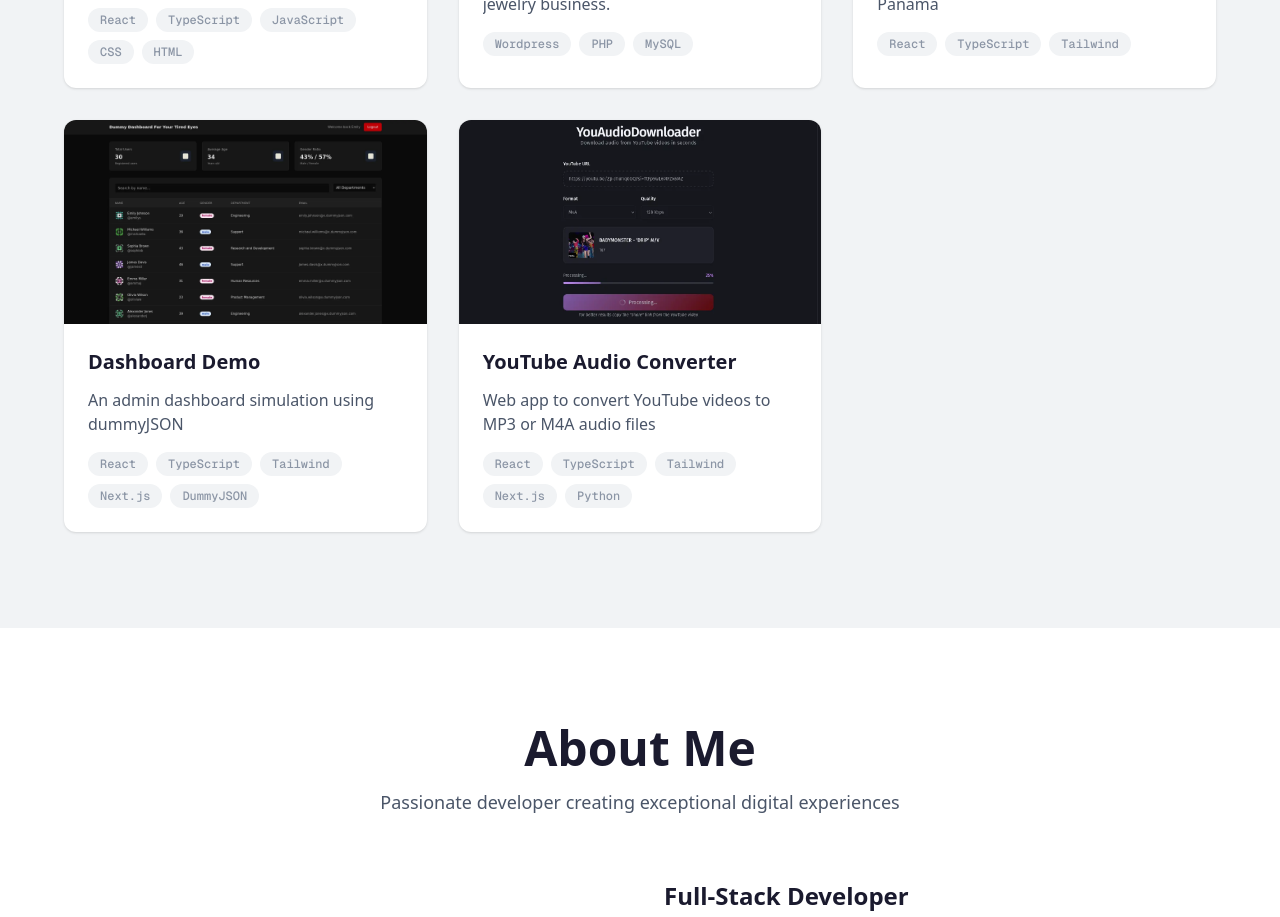
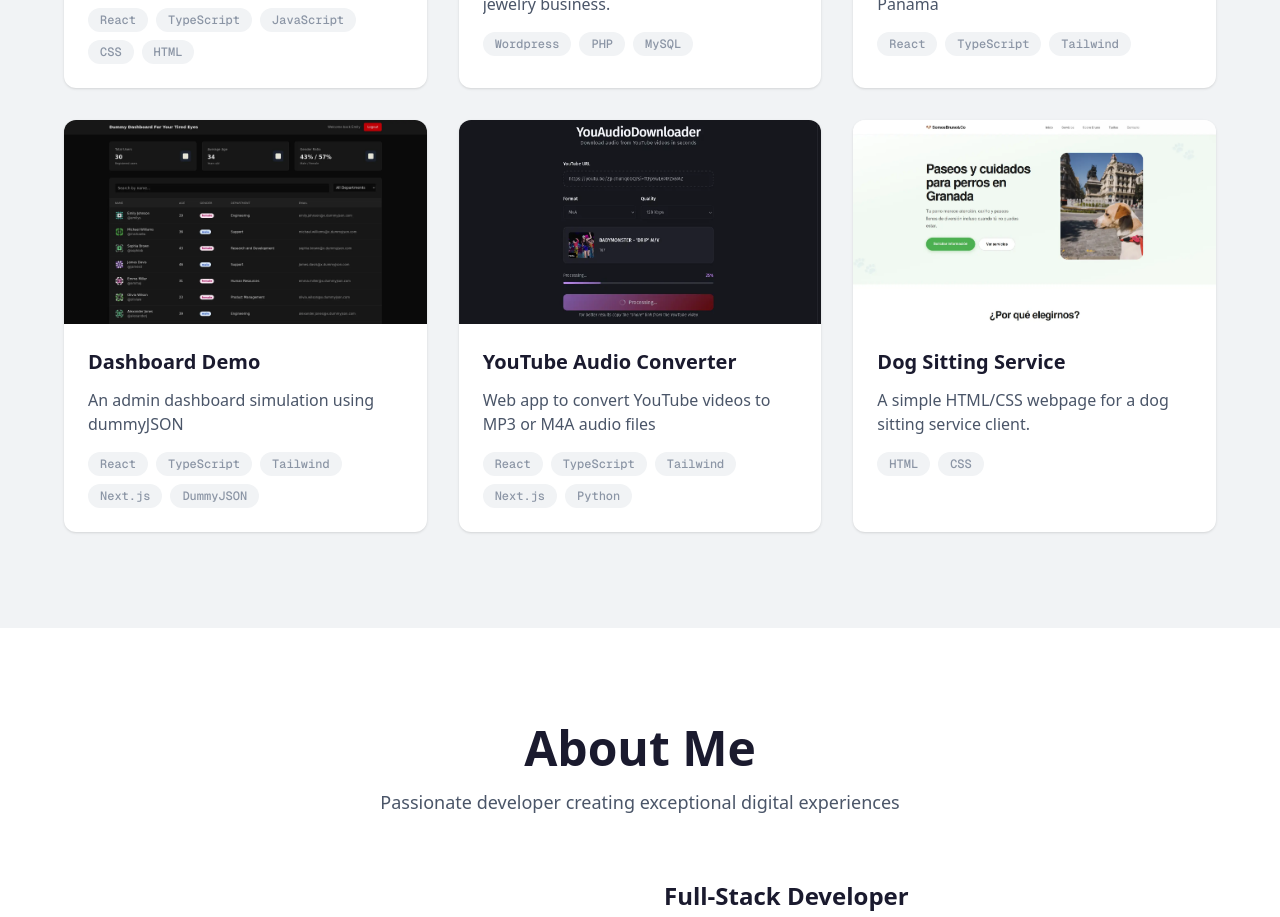
Before and after one commit to R1c4ar6/porfolio_2.0, a Next.js app: page / in a window 1280 px wide. Shown: the part 1380-2297 px from the top of the page. Built offline with nearby package versions, Linux system fonts and the light colour scheme.

Commit message:
Added new working project

```diff
--- a/src/components/ProjectGallery.tsx
+++ b/src/components/ProjectGallery.tsx
@@ -117,6 +117,24 @@ export const projects: Project[] = [
       "Connecting Railway backend to Vercel frontend",
       "Handling environment variable syntax differences between Railway and Vite"
     ]
+  },
+  {
+    id: 6,
+    title: "Dog Sitting Service",
+    description: "A simple HTML/CSS webpage for a dog sitting service client.",
+    longDescription: "A straightforward project to create a responsive webpage for a local dog sitting service.",
+    tech: ["HTML", "CSS"],
+    liveUrl: "https://brunoycompania.es/",
+    githubUrl: "https://github.com/R1c4ar6/brunoAndCo",
+    imageUrl: "/assets/project-8-prev.webp",
+    features: [
+      "Responsive design for all devices",
+      "Simple and intuitive user interface"
+    ],
+    challenges: [
+      "Creating a visually appealing design with minimal resources",
+      "Ensuring cross-browser compatibility"
+    ]
   }
 ];
 
```
Also changed, not shown: public/assets/project-8-prev.webp (added).
